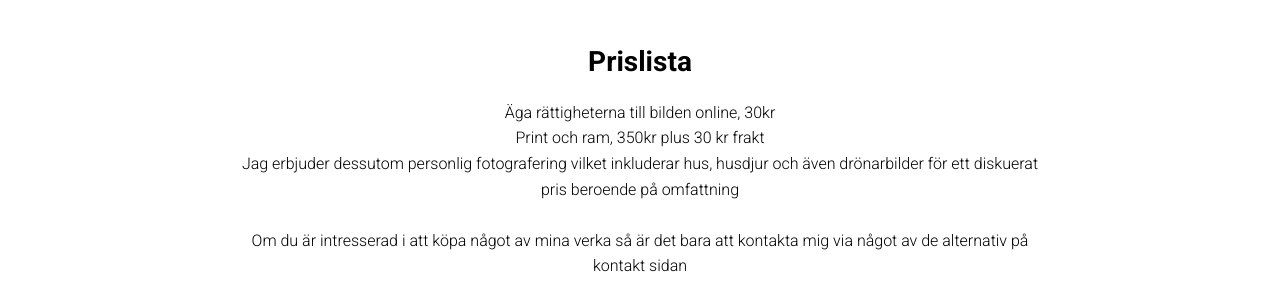
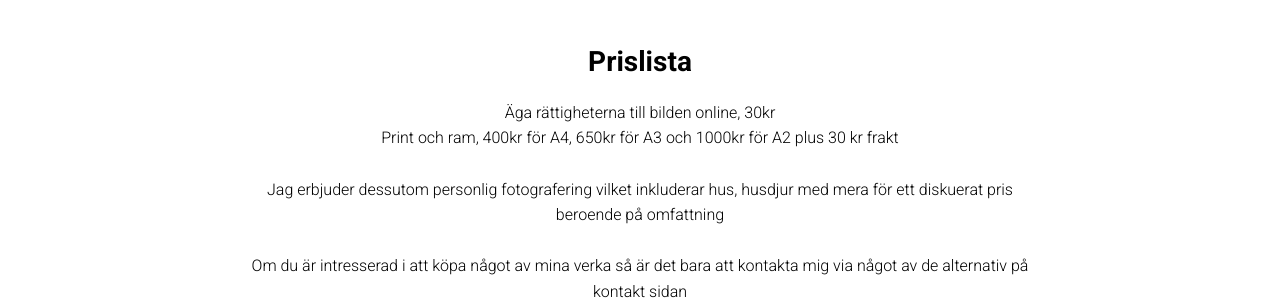
Before and after one commit to AlexEmrik/max, a website: page gallery.html in a window 1280 px wide. Shown: the part 800-1100 px from the top of the page. Drawn offline with Linux system fonts and the light colour scheme.

Commit message:
tog bort alternativet av drönarbilder

```diff
--- a/gallery.html
+++ b/gallery.html
@@ -68,8 +68,9 @@
                 <div class = "contact-top">
                     <h3>Prislista</h3>
                     <p>Äga rättigheterna till bilden online, 30kr</p>
-                    <p>Print och ram, 350kr plus 30 kr frakt</p>
-                    <p>Jag erbjuder dessutom personlig fotografering vilket inkluderar hus, husdjur och även drönarbilder för ett diskuerat pris beroende på omfattning</p>
+                    <p>Print och ram, 400kr för A4, 650kr för A3 och 1000kr för A2 plus 30 kr frakt</p>
+                    <br>
+                    <p>Jag erbjuder dessutom personlig fotografering vilket inkluderar hus, husdjur med mera för ett diskuerat pris beroende på omfattning</p>
                     <p> <br>
                         Om du är intresserad i att köpa något av mina verka så är det bara att kontakta mig via något av de alternativ på kontakt sidan</p>
                         <br>
```
